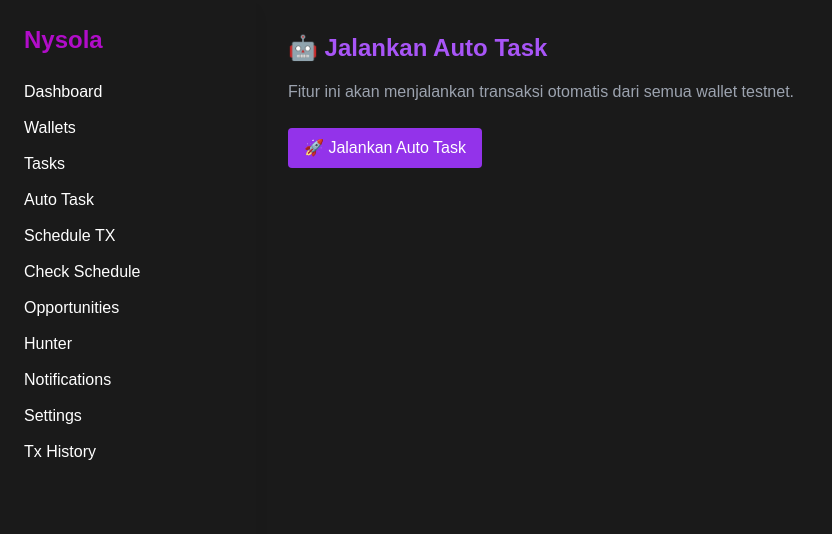
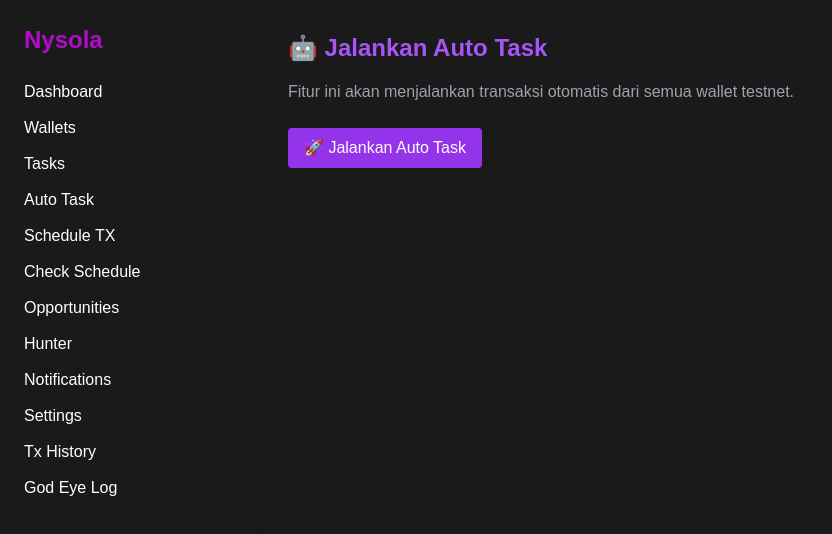
Before and after one commit to deoandika76/nysola, a Next.js app: page /auto in a window 1280 px wide. Shown: the top 534 px of the page, without its empty margins (0-832 px from the left). Built offline with nearby package versions, Linux system fonts and the light colour scheme.

Commit message:
Update Sidebar.tsx

```diff
--- a/components/Sidebar.tsx
+++ b/components/Sidebar.tsx
@@ -12,6 +12,7 @@ const menuItems = [
   { name: 'Notifications', href: '/notifications' },
   { name: 'Settings', href: '/settings' },
   { name: 'Tx History', href: '/tx-history' },
+  { name: 'God Eye Log', href: '/godeye-log' }, // optional
 ];
 
 export default function Sidebar() {
```
